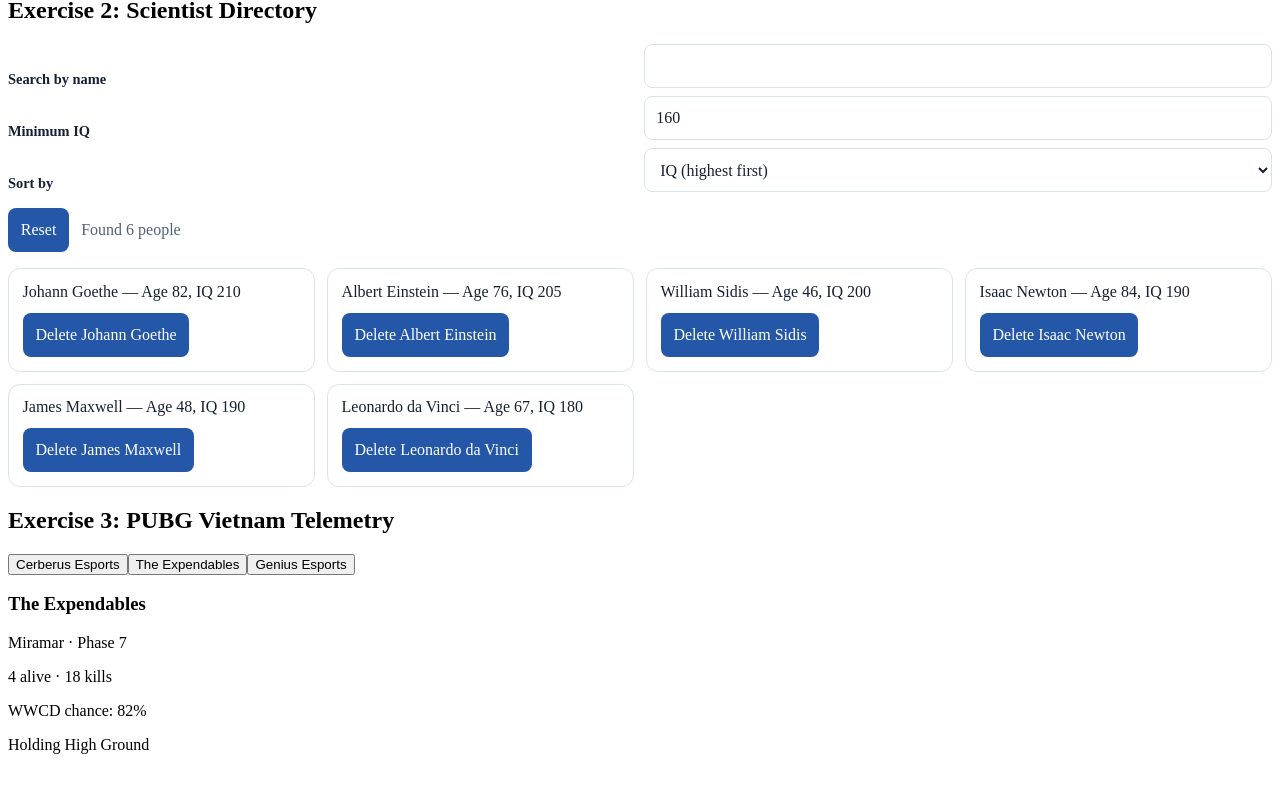
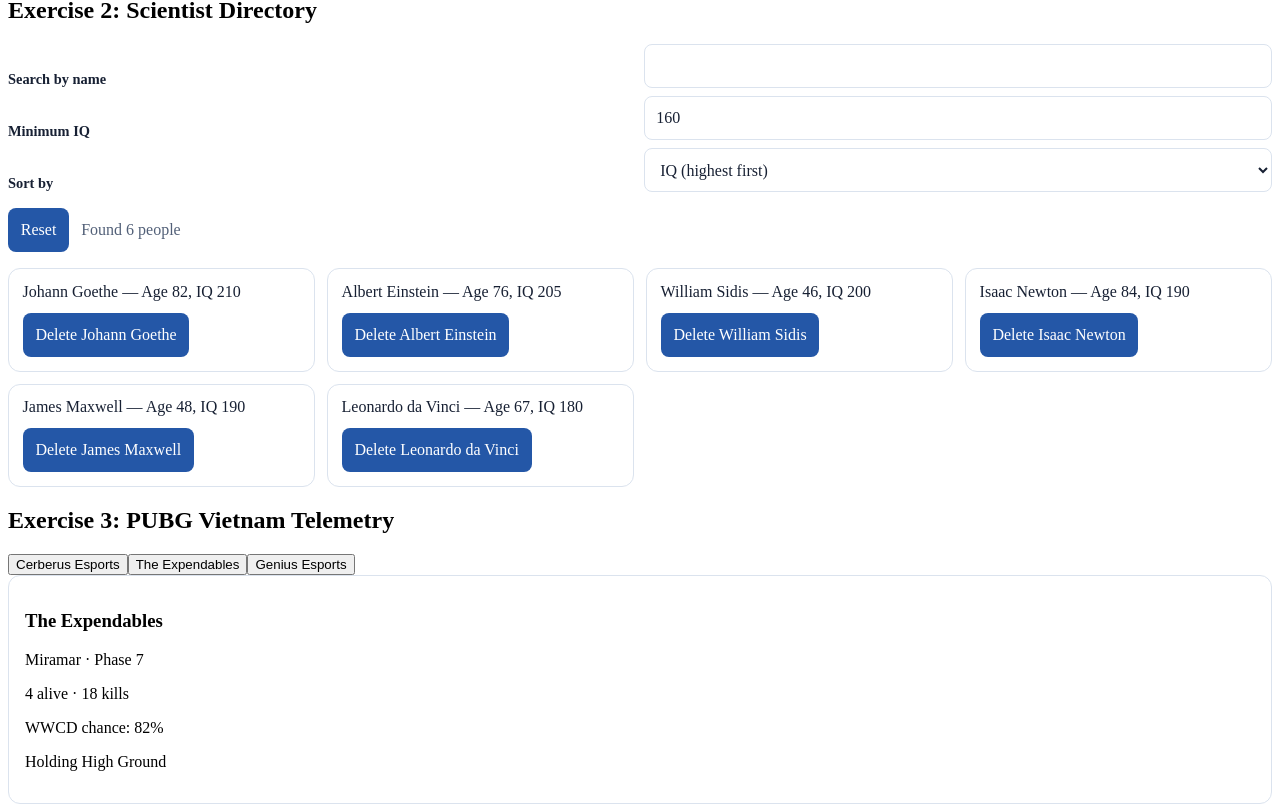
Before and after one commit to shinjo124/WebLab3-production-react19, a React (Vite) app: page / in a window 1280 px wide. Shown: the part 386-1198 px from the top of the page. Before the commit the page ends 1156 px from the top, so only its background shows below. Built offline with nearby package versions, Linux system fonts and the light colour scheme.

Commit message:
feat(ex3): add telemetry skeleton and recovery UI

```diff
--- a/src/components/PubgMatchTelemetry.jsx
+++ b/src/components/PubgMatchTelemetry.jsx
@@ -1,5 +1,6 @@
 import { useEffect, useState } from 'react';
 import { fetchKraftonPubgTelemetry } from './pubgTelemetryApi.js';
+import styles from './PubgMatchTelemetry.module.css';
 
 const SQUADS = [
   { id: 'ces', name: 'Cerberus Esports' },
@@ -27,7 +28,7 @@ export function PubgMatchTelemetry() {
   }, [squadId, retryTick]);
 
   return (
-    <section aria-label="PUBG Vietnam match telemetry">
+    <section className={styles.telemetry} aria-label="PUBG Vietnam match telemetry">
       <nav aria-label="Select PUBG squad">
         {SQUADS.map((squad) => (
           <button
@@ -42,7 +43,13 @@ export function PubgMatchTelemetry() {
       </nav>
 
       {view.status === 'IDLE' && <p>Select a squad to load telemetry.</p>}
-      {view.status === 'LOADING' && <p aria-busy="true">Syncing match telemetry…</p>}
+      {view.status === 'LOADING' && (
+        <section className={styles.skeleton} aria-busy="true" aria-label="Loading match telemetry">
+          <span className={styles.skeletonLine} />
+          <span className={styles.skeletonLine} />
+          <span className={styles.skeletonLine} />
+        </section>
+      )}
       {view.status === 'ERROR' && (
         <section role="alert">
           <p>Telemetry unavailable: {view.error}</p>
@@ -52,7 +59,7 @@ export function PubgMatchTelemetry() {
         </section>
       )}
       {view.status === 'SUCCESS' && (
-        <article aria-live="polite">
+        <article className={styles.matchCard} aria-live="polite">
           <h3>{view.data.name}</h3>
           <p>{view.data.map} · {view.data.phase}</p>
           <p>{view.data.alive} alive · {view.data.kills} kills</p>
--- /dev/null
+++ b/src/components/PubgMatchTelemetry.module.css
@@ -0,0 +1,48 @@
+.telemetry {
+  min-width: 0;
+}
+
+.skeleton,
+.matchCard {
+  box-sizing: border-box;
+  min-height: 220px;
+  min-width: 0;
+  padding: 1rem;
+  border: 1px solid #dbe3ee;
+  border-radius: 0.75rem;
+}
+
+.skeleton {
+  display: grid;
+  align-content: center;
+  gap: 0.75rem;
+  background: #eef2f7;
+  animation: pulse 1.4s ease-in-out infinite;
+}
+
+.skeletonLine {
+  height: 0.9rem;
+  max-width: 70%;
+  background: #d8e0eb;
+  border-radius: 999px;
+}
+
+.skeletonLine:last-child {
+  max-width: 45%;
+}
+
+.matchCard {
+  overflow-wrap: anywhere;
+}
+
+@keyframes pulse {
+  50% {
+    opacity: 0.55;
+  }
+}
+
+@media (prefers-reduced-motion: reduce) {
+  .skeleton {
+    animation: none;
+  }
+}
```
